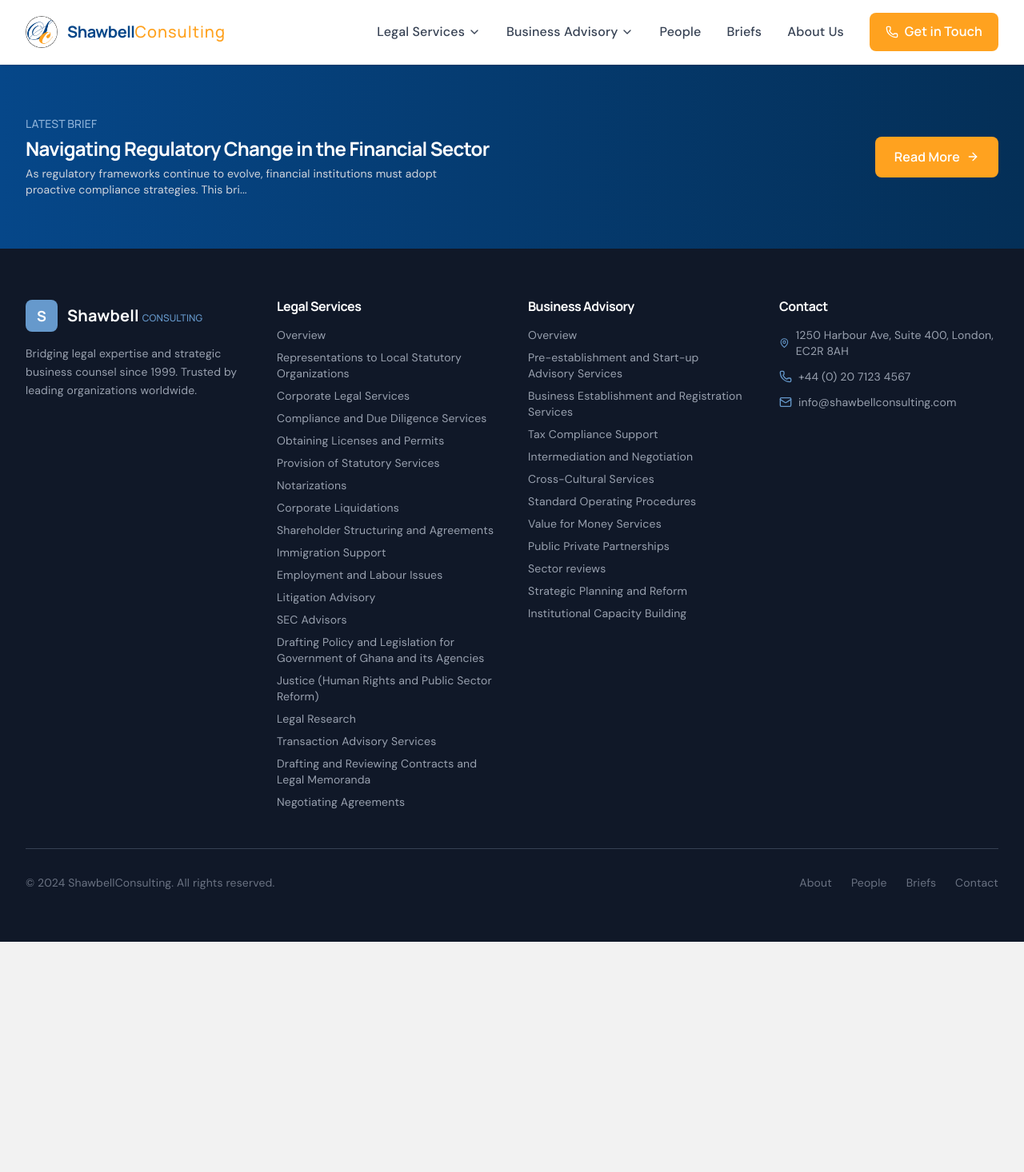
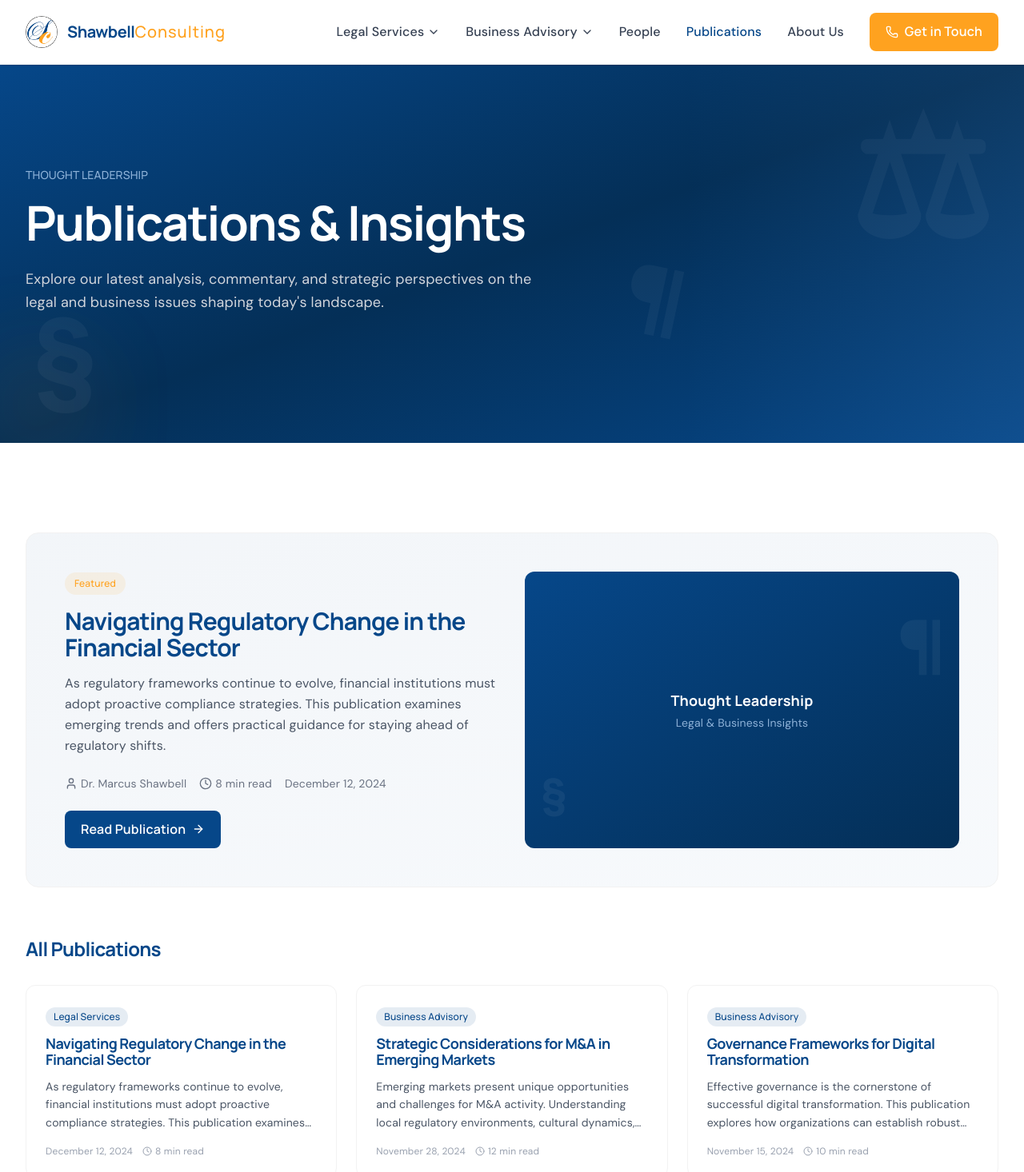
Before and after one commit to Puzzle-Fxr/shawbellconsulting, a React (Vite) app: page /publications in a window 1280 px wide. Shown: the top 1466 px of the page at 80% size. Before the commit the page ends 1178 px from the top, so only its background shows below. Built offline with nearby package versions, Linux system fonts and the light colour scheme.

Commit message:
changed briefs to publications

```diff
--- a/src/App.tsx
+++ b/src/App.tsx
@@ -8,7 +8,7 @@ import LegalServiceDetail from './pages/LegalServiceDetail';
 import BusinessAdvisory from './pages/BusinessAdvisory';
 import BusinessAdvisoryDetail from './pages/BusinessAdvisoryDetail';
 import People from './pages/People';
-import Briefs from './pages/Briefs';
+import Publications from './pages/Publications';
 import ArticleDetail from './pages/ArticleDetail';
 import About from './pages/About';
 import Contact from './pages/Contact';
@@ -38,8 +38,8 @@ export default function App() {
             <Route path="/business-advisory" element={<BusinessAdvisory />} />
             <Route path="/business-advisory/:id" element={<BusinessAdvisoryDetail />} />
             <Route path="/people" element={<People />} />
-            <Route path="/briefs" element={<Briefs />} />
-            <Route path="/briefs/:id" element={<ArticleDetail />} />
+            <Route path="/publications" element={<Publications />} />
+            <Route path="/publications/:id" element={<ArticleDetail />} />
             <Route path="/about" element={<About />} />
             <Route path="/partners" element={<Partners />} />
             <Route path="/contact" element={<Contact />} />
--- a/src/components/Footer.tsx
+++ b/src/components/Footer.tsx
@@ -1,20 +1,20 @@
 import { Link } from 'react-router-dom';
 import { MapPin, Phone, Mail, ArrowRight } from 'lucide-react';
-import { briefs, legalServices, advisoryServices } from '../lib/data';
+import { publications, legalServices, advisoryServices } from '../lib/data';
 
 export function LatestArticleCTA() {
-  const latest = briefs[0];
+  const latest = publications[0];
   return (
     <section className="bg-gradient-to-r from-steel to-steel-dark py-16">
       <div className="max-w-7xl mx-auto px-6 lg:px-8">
         <div className="flex flex-col md:flex-row items-center justify-between gap-6">
           <div>
-            <p className="text-ocean-light font-heading font-medium text-sm uppercase tracking-wider mb-2">Latest Brief</p>
+            <p className="text-ocean-light font-heading font-medium text-sm uppercase tracking-wider mb-2">Latest Publication</p>
             <h3 className="font-heading font-bold text-2xl text-white mb-2">{latest.title}</h3>
             <p className="text-gray-300 text-sm max-w-xl">{latest.excerpt.slice(0, 120)}...</p>
           </div>
           <Link
-            to="/briefs"
+            to="/publications"
             className="flex items-center gap-2 bg-pumpkin hover:bg-pumpkin-light text-white font-heading font-semibold px-6 py-3 rounded-lg transition-all duration-200 hover:shadow-lg whitespace-nowrap"
           >
             Read More <ArrowRight className="w-4 h-4" />
@@ -106,7 +106,7 @@ export default function Footer() {
             <div className="flex items-center gap-6">
               <Link to="/about" className="text-sm text-gray-500 hover:text-ocean transition-colors">About</Link>
               <Link to="/people" className="text-sm text-gray-500 hover:text-ocean transition-colors">People</Link>
-              <Link to="/briefs" className="text-sm text-gray-500 hover:text-ocean transition-colors">Briefs</Link>
+              <Link to="/publications" className="text-sm text-gray-500 hover:text-ocean transition-colors">Publications</Link>
               <Link to="/contact" className="text-sm text-gray-500 hover:text-ocean transition-colors">Contact</Link>
             </div>
           </div>
--- a/src/components/Navbar.tsx
+++ b/src/components/Navbar.tsx
@@ -149,7 +149,7 @@ export default function Navbar() {
             </div>
 
             <Link to="/people" className={navLinkClass('/people')}>People</Link>
-            <Link to="/briefs" className={navLinkClass('/briefs')}>Briefs</Link>
+            <Link to="/publications" className={navLinkClass('/publications')}>Publications</Link>
             <Link to="/about" className={navLinkClass('/about')}>About Us</Link>
 
             {/* Get in Touch */}
@@ -235,7 +235,7 @@ export default function Navbar() {
 
               <div className="h-px bg-platinum my-2"></div>
               <Link to="/people" className="block py-2.5 font-medium text-gray-700">People</Link>
-              <Link to="/briefs" className="block py-2.5 font-medium text-gray-700">Briefs</Link>
+              <Link to="/publications" className="block py-2.5 font-medium text-gray-700">Publications</Link>
               <Link to="/about" className="block py-2.5 font-medium text-gray-700">About Us</Link>
               <Link to="/contact" className="block py-2.5 font-semibold text-pumpkin">Get in Touch</Link>
             </div>
--- a/src/lib/data.ts
+++ b/src/lib/data.ts
@@ -236,11 +236,11 @@ export const advisoryServices = [
   },
 ];
 
-export const briefs = [
+export const publications = [
   {
     id: 'navigating-regulatory-change',
     title: 'Navigating Regulatory Change in the Financial Sector',
-    excerpt: 'As regulatory frameworks continue to evolve, financial institutions must adopt proactive compliance strategies. This brief examines emerging trends and offers practical guidance for staying ahead of regulatory shifts.',
+    excerpt: 'As regulatory frameworks continue to evolve, financial institutions must adopt proactive compliance strategies. This publication examines emerging trends and offers practical guidance for staying ahead of regulatory shifts.',
     category: 'Legal Services',
     date: 'December 12, 2024',
     author: 'Dr. Marcus Shawbell',
@@ -258,7 +258,7 @@ export const briefs = [
   {
     id: 'digital-transformation-governance',
     title: 'Governance Frameworks for Digital Transformation',
-    excerpt: 'Effective governance is the cornerstone of successful digital transformation. This brief explores how organizations can establish robust governance frameworks that balance innovation with risk management.',
+    excerpt: 'Effective governance is the cornerstone of successful digital transformation. This publication explores how organizations can establish robust governance frameworks that balance innovation with risk management.',
     category: 'Business Advisory',
     date: 'November 15, 2024',
     author: 'Dr. Marcus Shawbell',
@@ -276,7 +276,7 @@ export const briefs = [
   {
     id: 'risk-management-frameworks',
     title: 'Enterprise Risk Management: A Modern Framework',
-    excerpt: 'Traditional risk management approaches are insufficient for today\'s complex business environment. This brief presents a modern, integrated framework for enterprise-wide risk identification and mitigation.',
+    excerpt: 'Traditional risk management approaches are insufficient for today\'s complex business environment. This publication presents a modern, integrated framework for enterprise-wide risk identification and mitigation.',
     category: 'Business Advisory',
     date: 'October 18, 2024',
     author: 'Dr. Marcus Shawbell',
--- a/src/pages/ArticleDetail.tsx
+++ b/src/pages/ArticleDetail.tsx
@@ -1,7 +1,7 @@
 import { useEffect, useState } from 'react';
 import { useParams, Link } from 'react-router-dom';
 import { ArrowRight, Clock, User, ChevronLeft } from 'lucide-react';
-import { briefs } from '../lib/data';
+import { publications } from '../lib/data';
 import PageHero from '../components/PageHero';
 
 type ArticleSection = {
@@ -30,7 +30,7 @@ const articleModules: Record<string, () => Promise<{ default: ArticleContent }>>
 
 export default function ArticleDetail() {
   const { id: slug } = useParams();
-  const brief = briefs.find((article) => article.id === slug);
+  const publication = publications.find((article) => article.id === slug);
   const [articleContent, setArticleContent] = useState<ArticleContent | null>(null);
   const [isLoading, setIsLoading] = useState(true);
 
@@ -71,12 +71,12 @@ export default function ArticleDetail() {
     };
   }, [slug]);
 
-  if (!brief) {
+  if (!publication) {
     return (
       <div className="min-h-[60vh] flex items-center justify-center">
         <div className="text-center">
-          <h2 className="font-heading font-bold text-2xl text-steel mb-4">Brief Not Found</h2>
-          <Link to="/briefs" className="text-ocean font-heading font-medium">← Back to Briefs</Link>
+          <h2 className="font-heading font-bold text-2xl text-steel mb-4">Publication Not Found</h2>
+          <Link to="/publications" className="text-ocean font-heading font-medium">← Back to Publications</Link>
         </div>
       </div>
     );
@@ -85,20 +85,20 @@ export default function ArticleDetail() {
   return (
     <div className="page-enter">
       <PageHero
-        title={articleContent?.title ?? brief.title}
-        subtitle={brief.category}
+        title={articleContent?.title ?? publication.title}
+        subtitle={publication.category}
       />
 
       <section className="bg-white py-16 lg:py-24">
         <div className="max-w-3xl mx-auto px-6 lg:px-8">
           <div className="flex items-center gap-4 text-sm text-gray-500 mb-8 pb-8 border-b border-platinum">
             <div className="flex items-center gap-1">
-              <User className="w-4 h-4" /> {brief.author}
+              <User className="w-4 h-4" /> {publication.author}
             </div>
             <div className="flex items-center gap-1">
-              <Clock className="w-4 h-4" /> {brief.readTime}
+              <Clock className="w-4 h-4" /> {publication.readTime}
             </div>
-            <span>{brief.date}</span>
+            <span>{publication.date}</span>
           </div>
 
           {isLoading ? (
@@ -118,7 +118,7 @@ export default function ArticleDetail() {
               )}
 
               <p className="text-gray-600 leading-relaxed mb-6 text-lg">
-                {articleContent?.summary ?? brief.excerpt}
+                {articleContent?.summary ?? publication.excerpt}
               </p>
 
               {articleContent?.sections.map((section) => (
@@ -153,8 +153,8 @@ export default function ArticleDetail() {
           )}
 
           <div className="pt-8 border-t border-platinum mt-8">
-            <Link to="/briefs" className="inline-flex items-center gap-2 text-steel font-heading font-medium hover:text-ocean transition-colors">
-              <ChevronLeft className="w-4 h-4" /> Back to All Briefs
+            <Link to="/publications" className="inline-flex items-center gap-2 text-steel font-heading font-medium hover:text-ocean transition-colors">
+              <ChevronLeft className="w-4 h-4" /> Back to All Publications
             </Link>
           </div>
         </div>
@@ -163,7 +163,7 @@ export default function ArticleDetail() {
       <section className="bg-platinum/30 py-16">
         <div className="max-w-7xl mx-auto px-6 lg:px-8 text-center">
           <h3 className="font-heading font-bold text-2xl text-steel mb-4">Discuss This Topic With Our Team</h3>
-          <p className="text-gray-600 max-w-xl mx-auto mb-6">Our consultants can provide deeper insight and practical guidance on the issues discussed in this brief.</p>
+          <p className="text-gray-600 max-w-xl mx-auto mb-6">Our consultants can provide deeper insight and practical guidance on the issues discussed in this publication.</p>
           <Link
             to="/contact"
             className="inline-flex items-center gap-2 bg-pumpkin hover:bg-pumpkin-dark text-white font-heading font-semibold px-6 py-3 rounded-lg transition-all duration-200 hover:shadow-lg"
--- a/src/pages/Home.tsx
+++ b/src/pages/Home.tsx
@@ -1,11 +1,11 @@
 import { Link } from 'react-router-dom';
 import { motion } from 'framer-motion';
 import { ArrowRight, Award, Users, BookOpen, Scale, ChevronRight, Star, Target, MapPin, Phone, AtSign } from 'lucide-react';
-import { briefs, people, partners, accolades } from '../lib/data';
+import { publications, people, partners, accolades } from '../lib/data';
 
 export default function Home() {
   const founder = people.find(p => p.isFounder)!;
-  const latestArticle = briefs[0];
+  const latestArticle = publications[0];
   const marqueePartners = [...partners, ...partners];
 
   const serviceGroups = [
--- a/src/pages/Briefs.tsx
+++ b/src/pages/Publications.tsx
@@ -2,20 +2,20 @@ import { Link } from 'react-router-dom';
 import { motion } from 'framer-motion';
 import { ArrowRight, Clock, User } from 'lucide-react';
 import PageHero from '../components/PageHero';
-import { briefs } from '../lib/data';
+import { publications } from '../lib/data';
 
-export default function Briefs() {
+export default function Publications() {
   return (
     <div className="page-enter">
       <PageHero
-        title="Briefs & Insights"
+        title="Publications & Insights"
         subtitle="Thought Leadership"
         description="Explore our latest analysis, commentary, and strategic perspectives on the legal and business issues shaping today's landscape."
       />
 
       <section className="bg-white py-20 lg:py-28">
         <div className="max-w-7xl mx-auto px-6 lg:px-8">
-          {/* Featured Brief */}
+          {/* Featured Publication */}
           <motion.div
             initial={{ opacity: 0, y: 20 }}
             whileInView={{ opacity: 1, y: 0 }}
@@ -28,22 +28,22 @@ export default function Briefs() {
                 <div className="inline-flex items-center gap-2 bg-pumpkin/10 text-pumpkin font-heading font-medium text-xs px-3 py-1.5 rounded-full mb-4">
                   Featured
                 </div>
-                <h2 className="font-heading font-bold text-2xl md:text-3xl text-steel mb-4">{briefs[0].title}</h2>
-                <p className="text-gray-600 leading-relaxed mb-6">{briefs[0].excerpt}</p>
+                <h2 className="font-heading font-bold text-2xl md:text-3xl text-steel mb-4">{publications[0].title}</h2>
+                <p className="text-gray-600 leading-relaxed mb-6">{publications[0].excerpt}</p>
                 <div className="flex items-center gap-4 text-sm text-gray-500 mb-6">
                   <div className="flex items-center gap-1">
-                    <User className="w-4 h-4" /> {briefs[0].author}
+                    <User className="w-4 h-4" /> {publications[0].author}
                   </div>
                   <div className="flex items-center gap-1">
-                    <Clock className="w-4 h-4" /> {briefs[0].readTime}
+                    <Clock className="w-4 h-4" /> {publications[0].readTime}
                   </div>
-                  <span>{briefs[0].date}</span>
+                  <span>{publications[0].date}</span>
                 </div>
                 <Link
-                  to={`/briefs/${briefs[0].id}`}
+                  to={`/publications/${publications[0].id}`}
                   className="inline-flex items-center gap-2 bg-steel hover:bg-steel-light text-white font-heading font-semibold px-5 py-2.5 rounded-lg transition-all duration-200 hover:shadow-lg"
                 >
-                  Read Brief <ArrowRight className="w-4 h-4" />
+                  Read Publication <ArrowRight className="w-4 h-4" />
                 </Link>
               </div>
               <div className="bg-gradient-to-br from-steel to-steel-dark rounded-xl flex items-center justify-center relative overflow-hidden">
@@ -59,31 +59,31 @@ export default function Briefs() {
             </div>
           </motion.div>
 
-          {/* All Briefs */}
-          <h3 className="font-heading font-semibold text-2xl text-steel mb-8">All Briefs</h3>
+          {/* All Publications */}
+          <h3 className="font-heading font-semibold text-2xl text-steel mb-8">All Publications</h3>
           <div className="grid md:grid-cols-2 lg:grid-cols-3 gap-6">
-            {briefs.map((brief, i) => (
+            {publications.map((publication, i) => (
               <motion.div
-                key={brief.id}
+                key={publication.id}
                 initial={{ opacity: 0, y: 20 }}
                 whileInView={{ opacity: 1, y: 0 }}
                 viewport={{ once: true }}
                 transition={{ duration: 0.4, delay: i * 0.08 }}
               >
                 <Link
-                  to={`/briefs/${brief.id}`}
+                  to={`/publications/${publication.id}`}
                   className="card-lift block bg-white rounded-xl border border-platinum p-6 hover:border-ocean/30 group"
                 >
                   <div className="inline-flex items-center gap-1 bg-steel/10 text-steel font-heading font-medium text-xs px-2.5 py-1 rounded-full mb-3">
-                    {brief.category}
+                    {publication.category}
                   </div>
                   <h4 className="font-heading font-bold text-lg text-steel mb-3 group-hover:text-ocean transition-colors line-clamp-2">
-                    {brief.title}
+                    {publication.title}
                   </h4>
-                  <p className="text-gray-600 text-sm leading-relaxed mb-4 line-clamp-3">{brief.excerpt}</p>
+                  <p className="text-gray-600 text-sm leading-relaxed mb-4 line-clamp-3">{publication.excerpt}</p>
                   <div className="flex items-center gap-3 text-xs text-gray-400">
-                    <span>{brief.date}</span>
-                    <span className="flex items-center gap-1"><Clock className="w-3 h-3" /> {brief.readTime}</span>
+                    <span>{publication.date}</span>
+                    <span className="flex items-center gap-1"><Clock className="w-3 h-3" /> {publication.readTime}</span>
                   </div>
                 </Link>
               </motion.div>
```
Also changed, not shown: .continue/rules.md.
